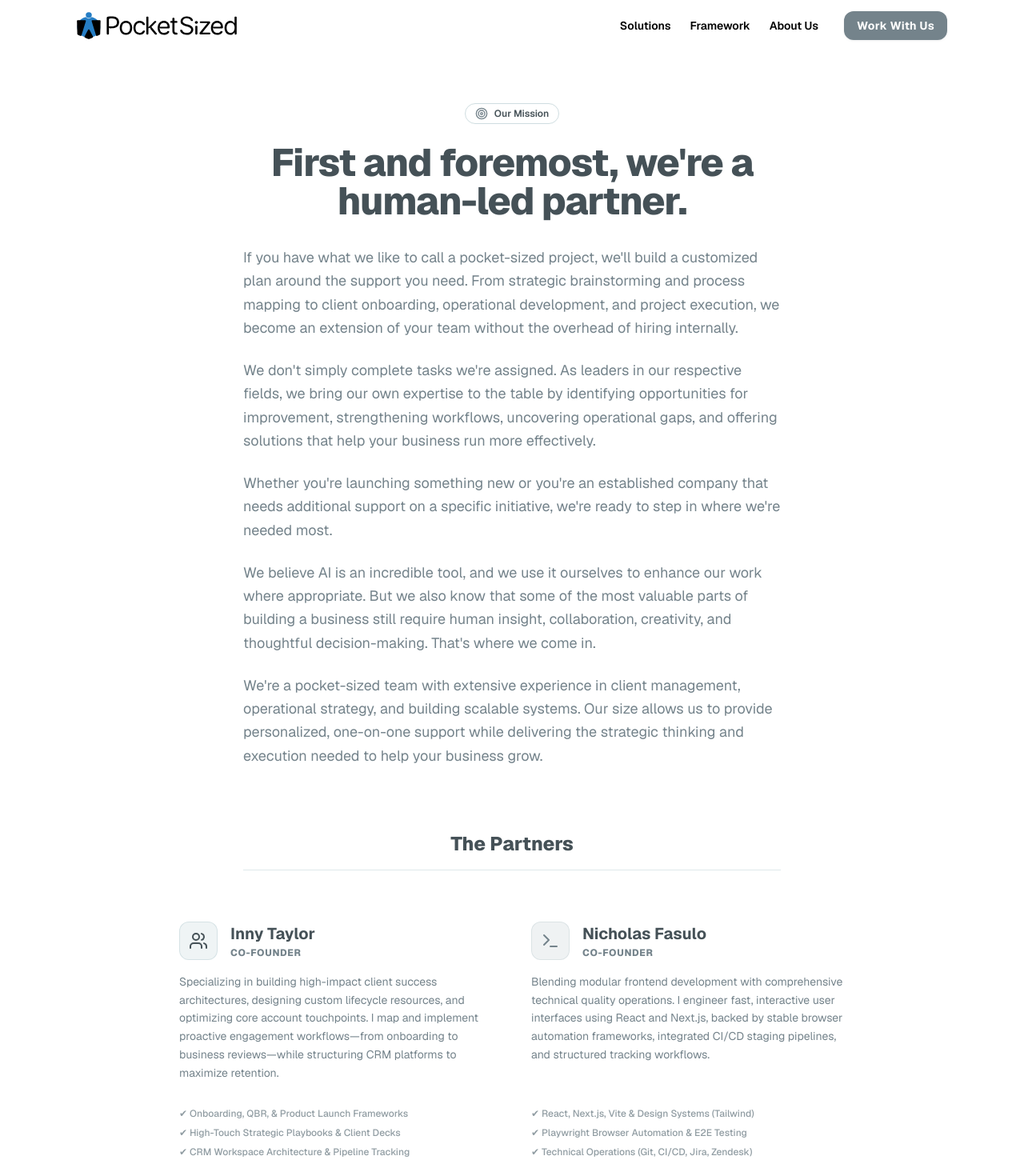
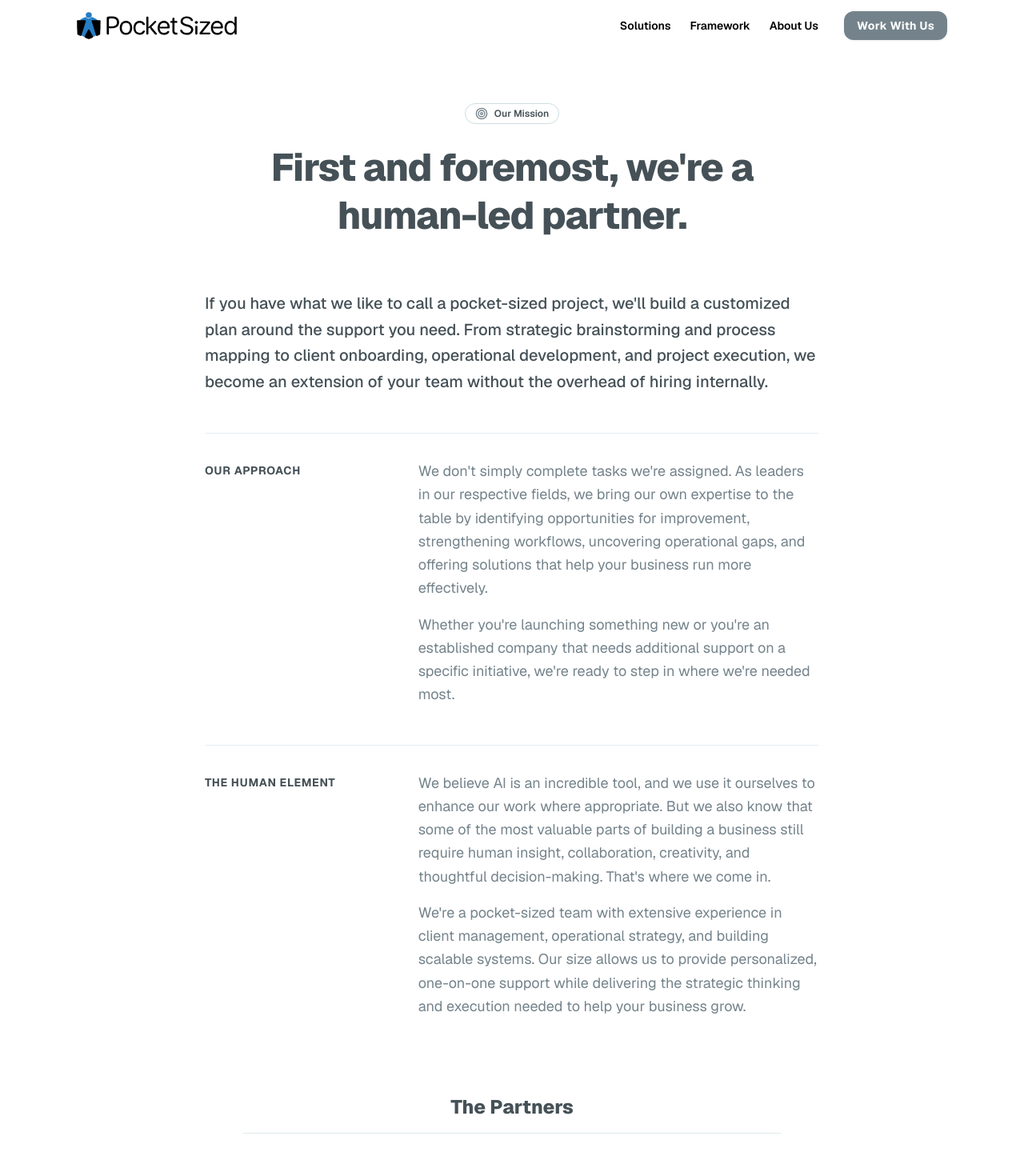
Before and after one commit to NickFasulo/gopocketsized, a Next.js app: page /about in a window 1280 px wide. Shown: the top 1470 px of the page at 80% size. Built offline with nearby package versions, Linux system fonts and the light colour scheme.

Commit message:
visually break up paragraphs in about page

```diff
--- a/app/about/page.tsx
+++ b/app/about/page.tsx
@@ -7,29 +7,53 @@ export default function AboutPage() {
     <div className="min-h-screen bg-white antialiased font-sans">
       <Header />
       <main className="max-w-4xl mx-auto px-4 py-16 sm:px-6 lg:px-8">
-        <section className="text-center mb-20">
+
+        <section className="mb-24">
+          <div className="text-center mb-16">
             <div className="inline-flex items-center gap-2 px-3 py-1 rounded-full bg-transparent text-[#455157] text-xs font-semibold mb-6 border border-[#b0c7cc]/60">
               <Target className="w-4 h-4 text-[#74838b]" /> Our Mission
             </div>
-          <h1 className="text-4xl font-extrabold text-[#455157] tracking-tight sm:text-5xl mb-8 max-w-2xl mx-auto">
+            <h1 className="text-4xl font-extrabold text-[#455157] tracking-tight sm:text-5xl max-w-2xl mx-auto leading-tight">
               First and foremost, we're a human-led partner.
             </h1>
-          <div className="text-base sm:text-lg text-[#74838b] max-w-2xl mx-auto leading-relaxed text-left space-y-6">
-            <p>
+          </div>
+
+          <div className="max-w-3xl mx-auto text-[#74838b] text-base sm:text-lg leading-relaxed space-y-12">
+            <p className="text-lg sm:text-xl text-[#455157] font-medium leading-relaxed text-left">
               If you have what we like to call a pocket-sized project, we'll build a customized plan around the support you need. From strategic brainstorming and process mapping to client onboarding, operational development, and project execution, we become an extension of your team without the overhead of hiring internally.
             </p>
+
+            <div className="pt-8 border-t border-[#b0c7cc]/30 grid grid-cols-1 md:grid-cols-3 gap-4 md:gap-8">
+              <div className="md:col-span-1">
+                <h3 className="text-sm font-bold uppercase tracking-wider text-[#455157] md:pt-1">
+                  Our Approach
+                </h3>
+              </div>
+              <div className="md:col-span-2 space-y-4 text-left">
                 <p>
                   We don't simply complete tasks we're assigned. As leaders in our respective fields, we bring our own expertise to the table by identifying opportunities for improvement, strengthening workflows, uncovering operational gaps, and offering solutions that help your business run more effectively.
                 </p>
                 <p>
                   Whether you're launching something new or you're an established company that needs additional support on a specific initiative, we're ready to step in where we're needed most.
                 </p>
+              </div>
+            </div>
+
+            <div className="pt-8 border-t border-[#b0c7cc]/30 grid grid-cols-1 md:grid-cols-3 gap-4 md:gap-8">
+              <div className="md:col-span-1">
+                <h3 className="text-sm font-bold uppercase tracking-wider text-[#455157] md:pt-1">
+                  The Human Element
+                </h3>
+              </div>
+              <div className="md:col-span-2 space-y-4 text-left">
                 <p>
                   We believe AI is an incredible tool, and we use it ourselves to enhance our work where appropriate. But we also know that some of the most valuable parts of building a business still require human insight, collaboration, creativity, and thoughtful decision-making. That's where we come in.
                 </p>
                 <p>
                   We're a pocket-sized team with extensive experience in client management, operational strategy, and building scalable systems. Our size allows us to provide personalized, one-on-one support while delivering the strategic thinking and execution needed to help your business grow.
                 </p>
+              </div>
+            </div>
           </div>
         </section>
 
```
Lines whose indentation alone changed are shown as unchanged.
